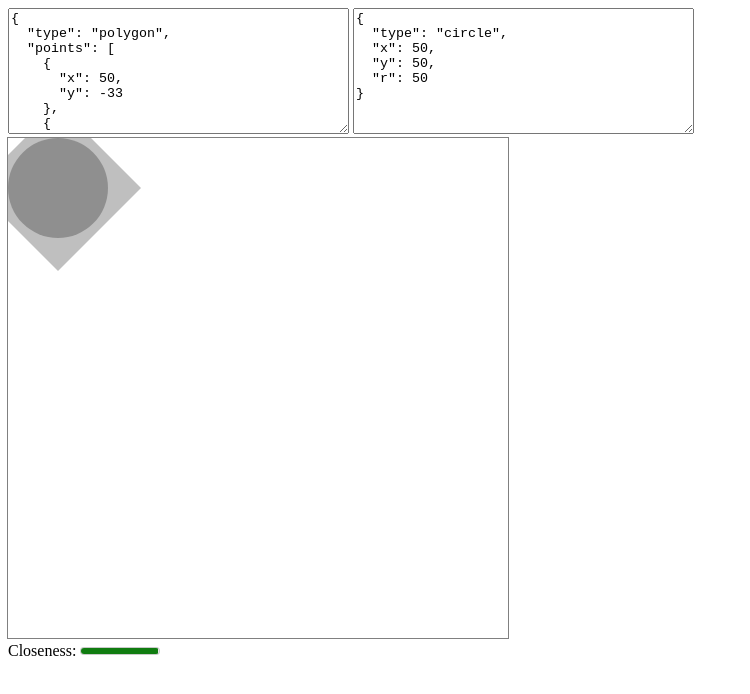
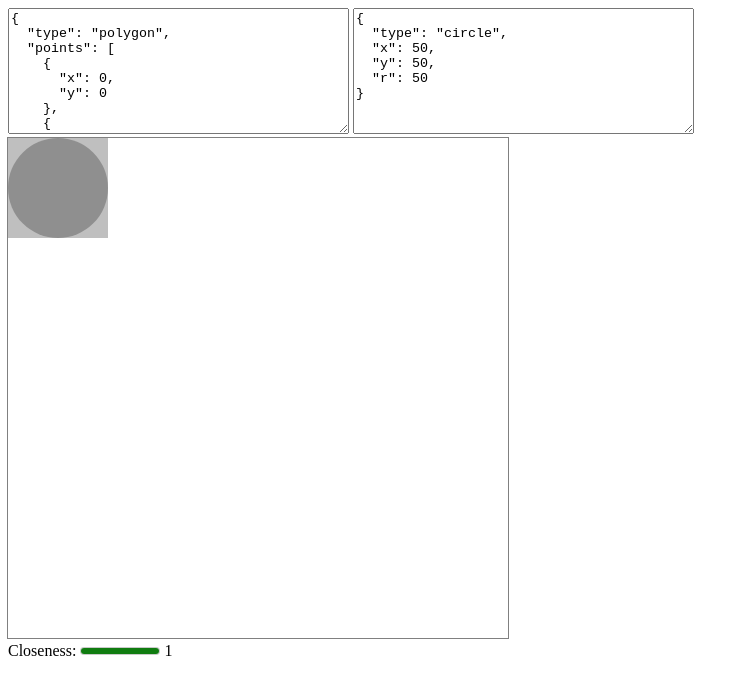
Before and after one commit to zooniverse/test-shape-closeness, a website: page index.html in a window 1280 px wide. Shown: the whole page, without its empty margins (0-750 px from the left). Drawn offline with Linux system fonts and the light colour scheme.

Commit message:
Apply an opacity threshold after drawing

```diff
--- a/index.html
+++ b/index.html
@@ -21,7 +21,8 @@
 
       <label>
         Closeness:
-        <meter id="closeness" low="0.25"></meter>
+        <meter class="result" low="0.25"></meter>
+        <output class="result"></output>
       </label>
     </div>
 
@@ -34,10 +35,10 @@
         firstShapeInput.value = JSON.stringify({
           type: 'polygon',
           points: [
-            {x: 50, y: -33},
-            {x: 133, y: 50},
-            {x: 50, y: 133},
-            {x: -33, y: 50},
+            {x: 0, y: 0},
+            {x: 100, y: 0},
+            {x: 100, y: 100},
+            {x: 0, y: 100},
           ]
         }, null, 2);
 
@@ -50,12 +51,15 @@
 
         function update() {
           var container = document.getElementById('closeness');
-          var output = document.getElementById('closeness');
+          var outputs = document.getElementsByClassName('result');
           var firstShape = JSON.parse(firstShapeInput.value);
           var secondShape = JSON.parse(secondShapeInput.value);
-          output.value = testShapeCloseness([firstShape, secondShape], {
+          var value = testShapeCloseness([firstShape, secondShape], {
             canvas:  document.getElementById('canvas'),
             allowance: 10,
+          });
+          Array.prototype.forEach.call(outputs, function(output) {
+            output.value = value;
           });
         }
 
--- a/index.js
+++ b/index.js
@@ -3,7 +3,8 @@
 
   var DEFAULT_CANVAS_WIDTH = 1000;
   var DEFAULT_CANVAS_HEIGHT = 1000;
-  var DEFAULT_ALLOWANCE = 10;
+  var DEFAULT_ALLOWANCE = 20;
+
   var DRAWING_OPACITY = 0.25;
 
   var SHAPES = {
@@ -62,6 +63,18 @@
     },
   };
 
+  function applyThreshold(context, opacity) {
+    var minOpacity = Math.floor(opacity * 255);
+    var imageData = context.getImageData(0, 0, context.canvas.width, context.canvas.height);
+    var data = imageData.data;
+    for (var alphaIndex = 3; alphaIndex < data.length; alphaIndex += 4) {
+      if (data[alphaIndex] < minOpacity) {
+        data[alphaIndex] = 0;
+      }
+    }
+    context.putImageData(imageData, 0, 0);
+  }
+
   function drawShapes(shapes, options) {
     var config = Object.assign({
       canvas: null,
@@ -76,9 +89,11 @@
       canvas.width = config.width;
       canvas.height = config.height;
     }
-    canvas.width = canvas.width; // Clear the canvas.
+    testShapeCloseness.__lastCanvas = canvas; // This is useful for debugging.
 
     var context = canvas.getContext('2d');
+
+    context.clearRect(0, 0, canvas.width, canvas.height);
     context.globalAlpha = DRAWING_OPACITY;
     context.fillStyle = 'black';
     context.strokeStyle = 'black';
@@ -88,6 +103,7 @@
       context.save();
       SHAPES[shape.type](context, shape);
       context.restore();
+      applyThreshold(context, DRAWING_OPACITY);
     });
     return context;
   }
@@ -111,6 +127,10 @@
     return intersectArea / unionArea;
   }
 
+  testShapeCloseness.__internals = {
+    shapes: SHAPES,
+  };
+
   if (typeof module !== 'undefined') {
     module.exports = testShapeCloseness;
   } else if (typeof window !== 'undefined') {
```
